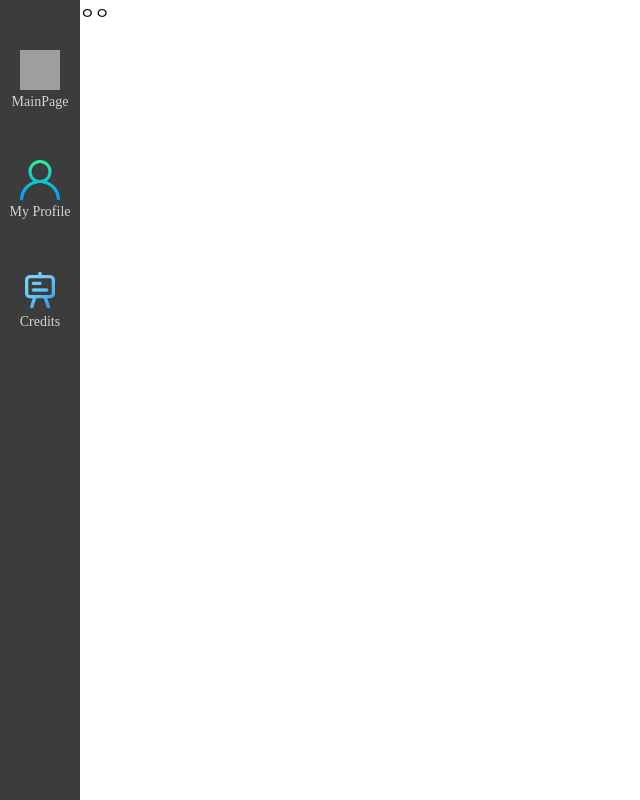
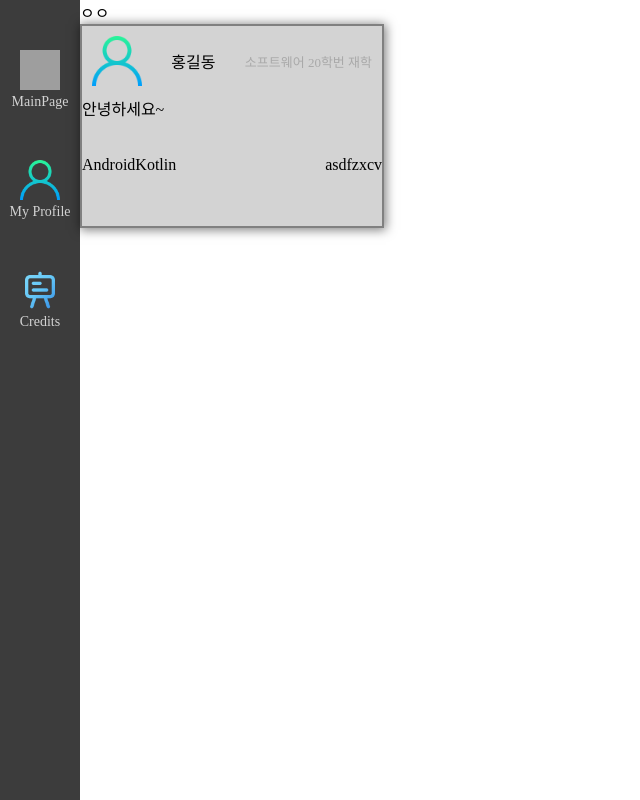
Before and after one commit to DKU-D-Coding-teams/2023-1-developers, a React (Create React App) app in the folder frontend/: page / in a window 1280 px wide. Shown: the top 800 px of the page, without its empty margins (0-640 px from the left). Built offline with nearby package versions, Linux system fonts and the light colour scheme; grey boxes are pictures that could not be loaded.

Commit message:
feat: ProfileBox 마크업

```diff
--- a/frontend/src/components/ProfileBox.tsx
+++ b/frontend/src/components/ProfileBox.tsx
@@ -1,7 +1,80 @@
-export default function ProfileBox() {
+import styled from "styled-components";
+
+interface IProps {
+  profileImg: string;
+  name: string;
+  studentInfo: string;
+  singleIntroduce: string;
+  tags: string[];
+  links: string[];
+}
+
+export default function ProfileBox({ profileImg, name, studentInfo, singleIntroduce, tags, links }: IProps) {
   return (
-    <>
-      <div> ㅁㄴㅇㄹ </div>
-    </>
+    <Wrapper>
+      <InfoContainer>
+        <ProfileImg src={profileImg} alt="프로필 이미지" />
+        <div>{name}</div>
+        <StudentInfo>{studentInfo}</StudentInfo>
+      </InfoContainer>
+      <IntroduceBox>
+        <div>{singleIntroduce}</div>
+      </IntroduceBox>
+      <Footer>
+        <TagBox>
+          {tags.map((tag) => (
+            <div>{tag}</div>
+          ))}
+        </TagBox>
+        <LinkBox>
+          {links.map((link) => (
+            <div>{link}</div>
+          ))}
+        </LinkBox>
+      </Footer>
+    </Wrapper>
   );
 }
+
+const Wrapper = styled.div`
+  position: relative;
+  border: 2px solid gray;
+  background-color: lightgray;
+  box-shadow: 1px 1px 10px 1px rgba(0, 0, 0, 0.5);
+  width: 300px;
+  height: 200px;
+`;
+
+const InfoContainer = styled.div`
+  display: flex;
+  justify-content: space-between;
+  align-items: center;
+  padding: 10px;
+`;
+
+const ProfileImg = styled.img`
+  width: 50px;
+  height: 50px;
+`;
+
+const StudentInfo = styled.div`
+  color: darkgray;
+  font-size: small;
+`;
+
+const IntroduceBox = styled.div`
+  height: 30%;
+`;
+
+const Footer = styled.div`
+  display: flex;
+  justify-content: space-between;
+`;
+
+const TagBox = styled.div`
+  display: flex;
+`;
+
+const LinkBox = styled.div`
+  display: flex;
+`;
--- a/frontend/src/components/index.ts
+++ b/frontend/src/components/index.ts
@@ -1 +1,2 @@
 export { default as Navbar } from "./Navbar";
+export { default as ProfileBox } from "./ProfileBox";
--- a/frontend/src/pages/Main.tsx
+++ b/frontend/src/pages/Main.tsx
@@ -1,4 +1,4 @@
-import { Navbar } from "components";
+import { Navbar, ProfileBox } from "components";
 import styled from "styled-components";
 
 export default function MainPage() {
@@ -7,6 +7,14 @@ export default function MainPage() {
       <Navbar />
       <Section>
         <div>ㅇㅇ</div>
+        <ProfileBox
+          profileImg="/icons/person.png"
+          name="홍길동"
+          studentInfo="소프트웨어 20학번 재학"
+          singleIntroduce="안녕하세요~"
+          tags={["Android", "Kotlin"]}
+          links={["asdf", "zxcv"]}
+        />
       </Section>
     </>
   );
```
